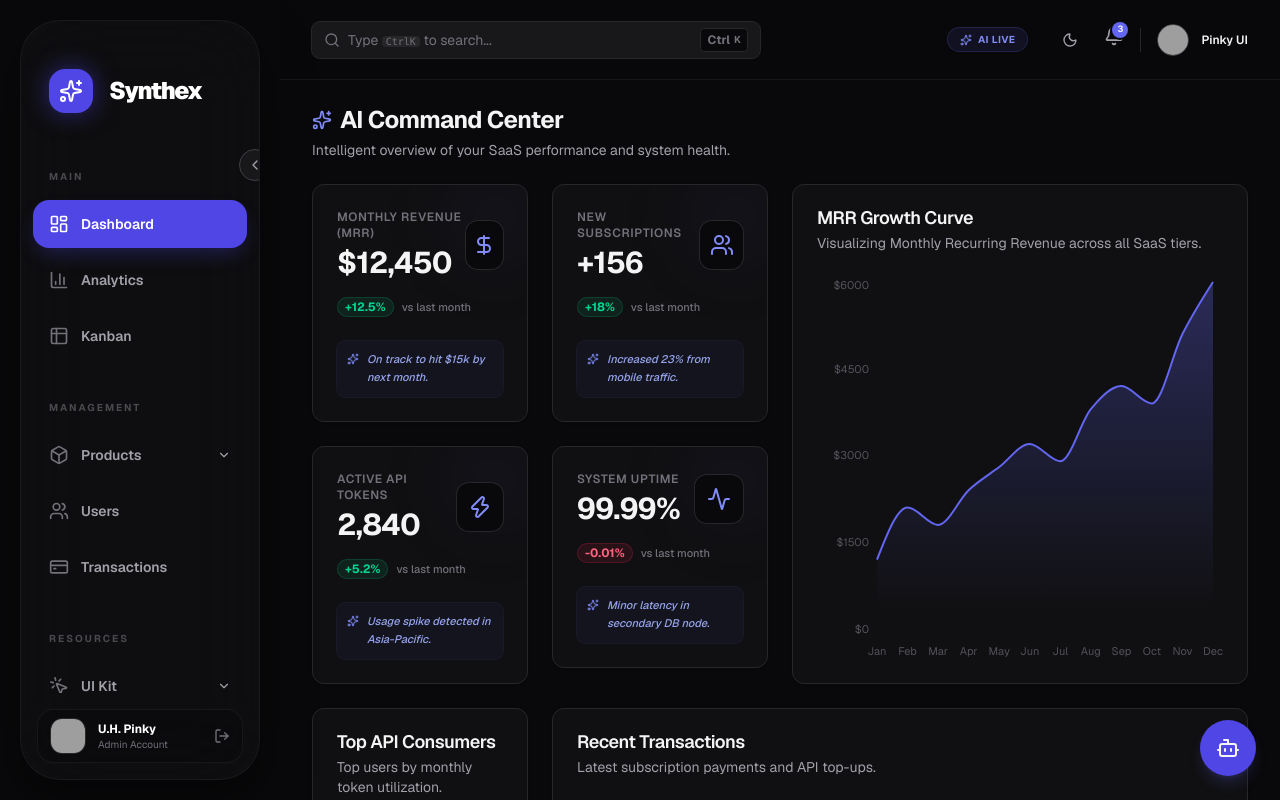
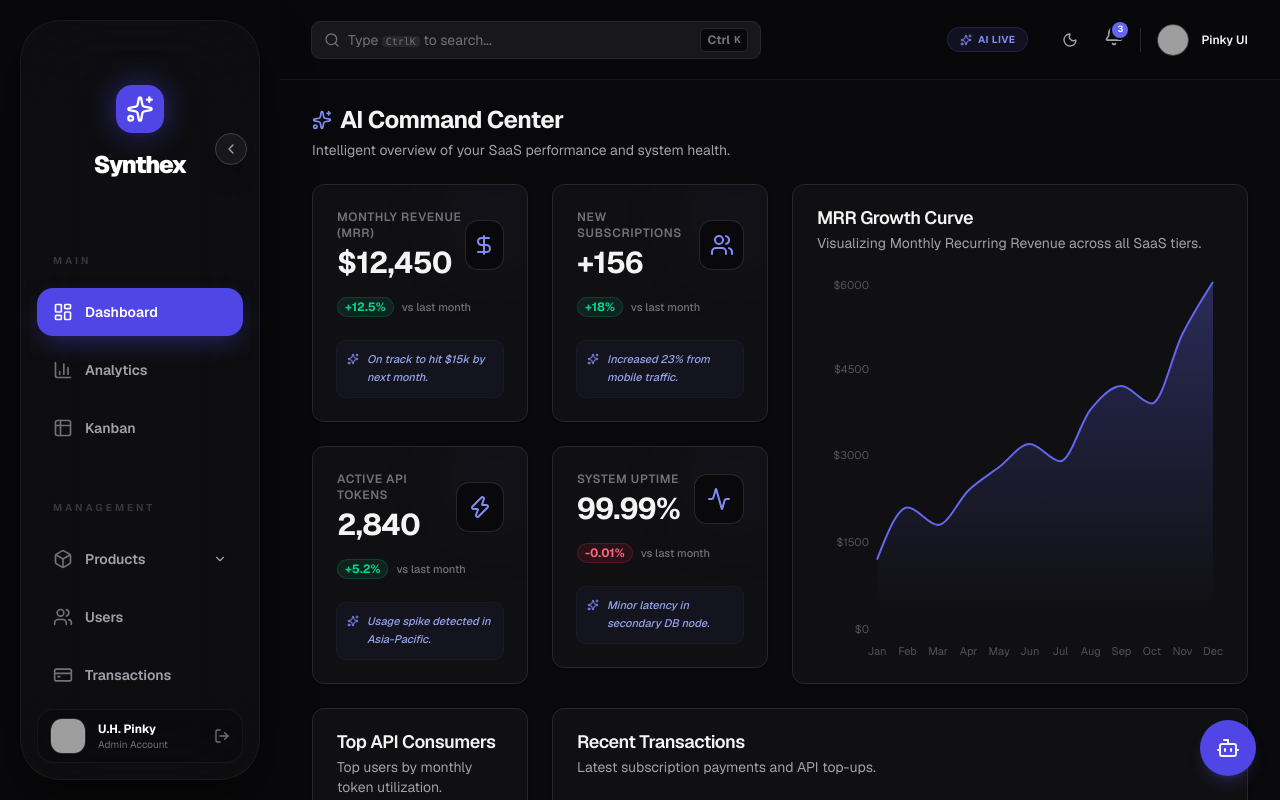
Before and after one commit to Pinky057/nexus-dashboard, a Next.js app: page / in a window 1280 px wide. Built offline with nearby package versions, Linux system fonts and the light colour scheme; grey boxes are pictures that could not be loaded.

Commit message:
style: Advanced sidebar polish with 'Doclines' toggle logic and optimized vertical rhythm.

```diff
--- a/src/components/Sidebar.tsx
+++ b/src/components/Sidebar.tsx
@@ -135,46 +135,49 @@ export function Sidebar({ isOpen, onClose }: SidebarProps) {
         {/* The Floating Panel */}
         <div className="flex h-full flex-col rounded-[2.5rem] border border-zinc-800/50 bg-zinc-900/40 backdrop-blur-2xl shadow-[0_20px_50px_rgba(0,0,0,0.5)] overflow-hidden relative group">
 
-          {/* Collapse Toggle Button (Improved) */}
+          {/* Collapse Toggle Button (Improved Positioning) */}
           <button
             onClick={toggleCollapse}
-            className="absolute -right-3 top-32 hidden lg:flex h-8 w-8 items-center justify-center rounded-full bg-zinc-900 border border-zinc-700 text-zinc-400 hover:text-indigo-400 hover:border-indigo-500/50 hover:shadow-[0_0_15px_rgba(99,102,241,0.3)] transition-all z-20"
+            className={cn(
+              "absolute top-28 hidden lg:flex h-8 w-8 items-center justify-center rounded-full bg-zinc-900 border border-zinc-700 text-zinc-400 hover:text-indigo-400 hover:border-indigo-500/50 hover:shadow-[0_0_15px_rgba(99,102,241,0.3)] transition-all z-20 shadow-xl",
+              isCollapsed ? "-right-4" : "right-3"
+            )}
           >
             {isCollapsed ? <ChevronRight className="h-4 w-4" /> : <ChevronLeft className="h-4 w-4" />}
           </button>
 
           {/* Header/Logo */}
           <div className={cn(
-            "flex items-center gap-4 py-12 transition-all",
-            isCollapsed ? "px-0 justify-center" : "px-7"
+            "flex flex-col items-center gap-4 py-16 transition-all",
+            isCollapsed ? "px-0" : "px-7"
           )}>
-            <div className="flex h-11 w-11 shrink-0 items-center justify-center rounded-2xl bg-indigo-600 shadow-[0_0_25px_rgba(79,70,229,0.5)]">
-              <Sparkles className="h-6 w-6 text-white" />
+            <div className="flex h-12 w-12 shrink-0 items-center justify-center rounded-2xl bg-indigo-600 shadow-[0_0_30px_rgba(79,70,229,0.5)]">
+              <Sparkles className="h-7 w-7 text-white" />
             </div>
             {!isCollapsed && (
               <motion.span
-                initial={{ opacity: 0, x: -10 }}
-                animate={{ opacity: 1, x: 0 }}
+                initial={{ opacity: 0, y: -5 }}
+                animate={{ opacity: 1, y: 0 }}
                 className="text-2xl font-black text-white tracking-tighter"
               >
                 Synthex
               </motion.span>
             )}
-            <button onClick={onClose} className="ml-auto lg:hidden text-zinc-500 hover:text-white px-4">
+            <button onClick={onClose} className="ml-auto lg:hidden text-zinc-500 hover:text-white absolute right-6 top-6">
               <X className="h-5 w-5" />
             </button>
           </div>
 
           {/* Navigation */}
-          <div className="flex-1 overflow-y-auto px-3 py-2 space-y-10 scrollbar-hide">
+          <div className="flex-1 overflow-y-auto px-4 py-2 space-y-12 scrollbar-hide">
             {navigationGroups.map((group) => (
-              <div key={group.title} className="space-y-4">
+              <div key={group.title} className="space-y-5">
                 {!isCollapsed && (
-                  <p className="px-4 text-[10px] font-bold uppercase tracking-[0.2em] text-zinc-500/60">
+                  <p className="px-4 text-[10px] font-bold uppercase tracking-[0.3em] text-zinc-500/40">
                     {group.title}
                   </p>
                 )}
-                <div className="space-y-2">
+                <div className="space-y-2.5">
                   {group.items.map((item) => {
                     const hasSubItems = item.subItems && item.subItems.length > 0
                     const isExpanded = expandedMenus.includes(item.name)
@@ -207,7 +210,7 @@ export function Sidebar({ isOpen, onClose }: SidebarProps) {
                               "group flex items-center gap-3 rounded-2xl py-3.5 text-sm font-semibold transition-all duration-200 relative",
                               isCollapsed ? "justify-center px-0" : "px-4",
                               isActive
-                                ? "bg-indigo-600 text-white shadow-[0_10px_20px_-5px_rgba(79,70,229,0.3)]"
+                                ? "bg-indigo-600 text-white shadow-[0_10px_25px_-5px_rgba(79,70,229,0.4)]"
                                 : "text-zinc-400 hover:bg-zinc-800/50 hover:text-zinc-100"
                             )}
                           >
@@ -215,8 +218,8 @@ export function Sidebar({ isOpen, onClose }: SidebarProps) {
                             {!isCollapsed && <span>{item.name}</span>}
                             {/* Hover Tooltip for Collapsed State */}
                             {isCollapsed && (
-                              <div className="absolute left-full ml-4 hidden group-hover:block z-50">
-                                <div className="bg-zinc-800 text-white text-[10px] font-bold uppercase tracking-widest px-3 py-1.5 rounded-lg border border-zinc-700 whitespace-nowrap shadow-xl">
+                              <div className="absolute left-full ml-6 hidden group-hover:block z-50">
+                                <div className="bg-zinc-900 text-white text-[10px] font-bold uppercase tracking-widest px-3.5 py-2 rounded-xl border border-zinc-800 whitespace-nowrap shadow-2xl">
                                   {item.name}
                                 </div>
                               </div>
```
